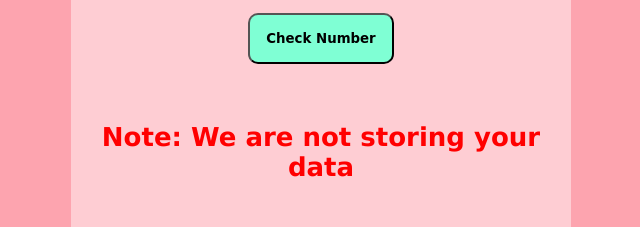
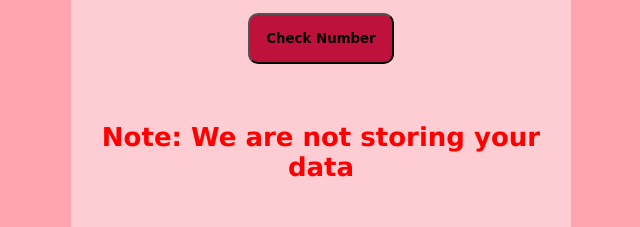
Before and after one commit to anshu1016/is-your-bday-palindrome-, a plain HTML site: page index.html in a window 1280 px wide. Shown: the part 198-425 px from the top of the page, without its empty margins (319-959 px from the left). Drawn offline with Linux system fonts and the light colour scheme.

Commit message:
updated button color

```diff
--- a/palindrome.css
+++ b/palindrome.css
@@ -42,7 +42,7 @@ body{
     border-radius: 10px;
     font-family: cursive;
     font-weight: bolder;
-    background-color: aquamarine;
+    background-color: #be123c;
 }
 #result{
     margin: 0.5rem;
```
